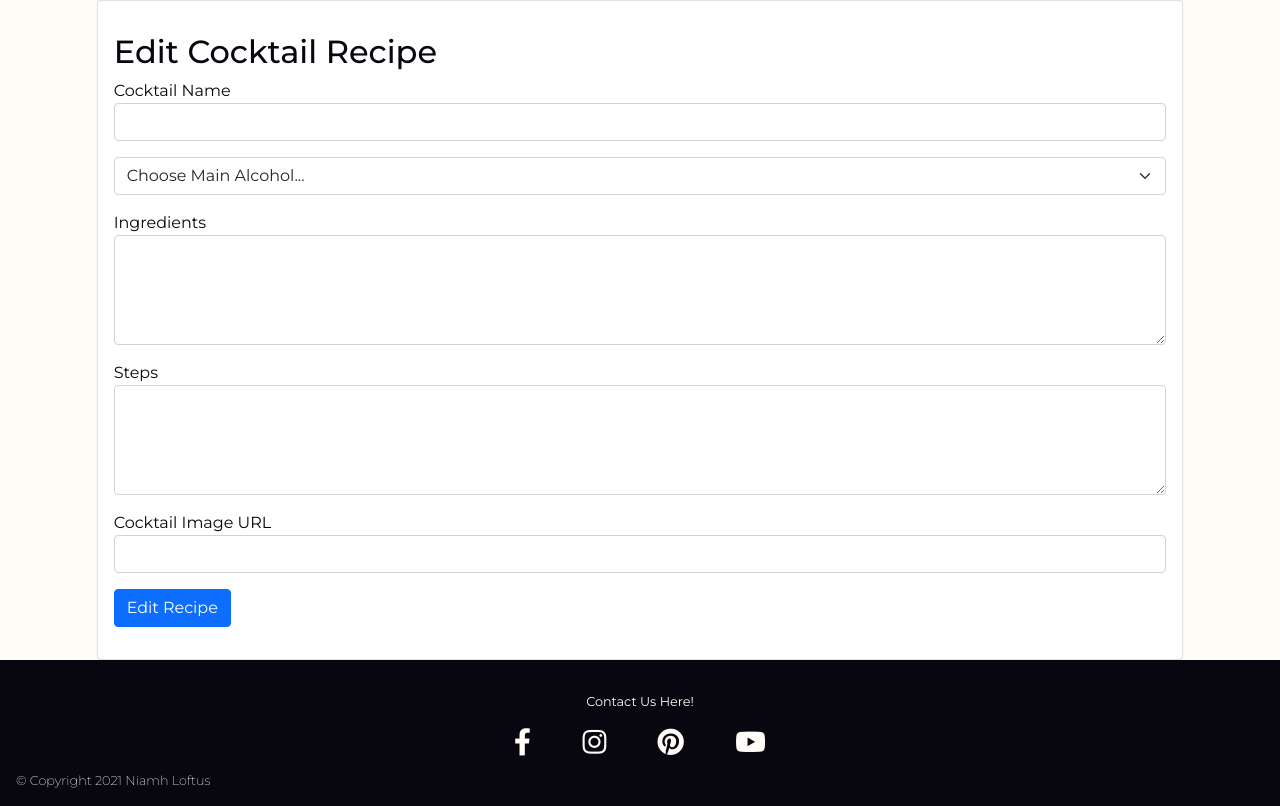
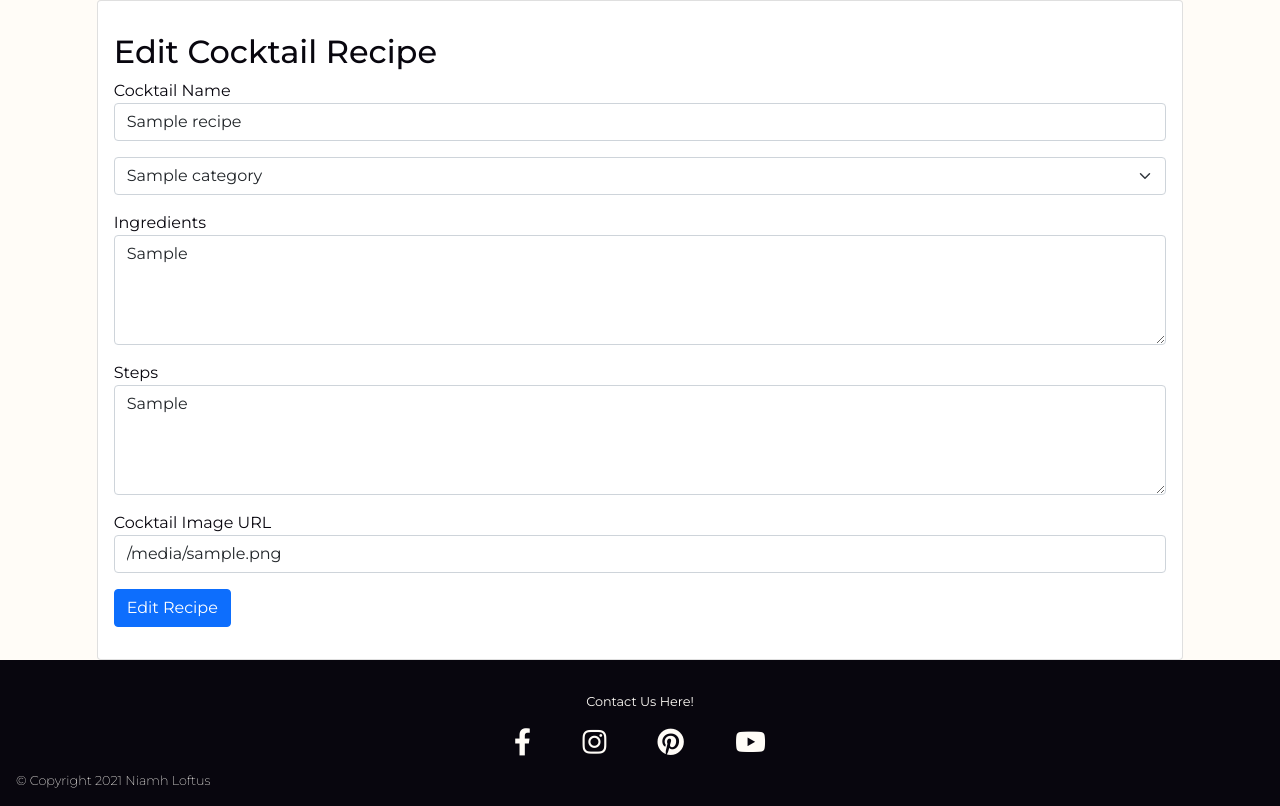
Before and after one commit to LoftusN13/ms3-pickyourpoison, a Flask app: template templates/edit_cocktail.html in a window 1280 px wide. Shown: the part 117-923 px from the top of the page. Run offline with Flask 2, Linux system fonts and the light colour scheme; the template is opened without the code that fills it: most values are stand-ins (such as "Sample title", 1, 10 or a date in 2020); some libraries are stand-ins or nearby versions.

Commit message:
pull recipe data from db and display in Edit Cocktail form

```diff
--- a/templates/edit_cocktail.html
+++ b/templates/edit_cocktail.html
@@ -1,6 +1,6 @@
 {% extends "base.html" %}
 {% block content %}
-        <!-- NEW COCKTAIL CARD PANEL -->
+        <!-- EDIT COCKTAIL CARD PANEL -->
         <div class="row justify-content-center">
             <div class="card col-10">
                 <div class="card-body">
@@ -10,15 +10,20 @@
                         <div class="mb-3">
                             <label for="cocktail_name">Cocktail Name</label>
                             <input type="text" class="form-control" name="cocktail_name" id="cocktail_name"
-                            minlength="3" maxlength="30" required>
+                            minlength="3" maxlength="30" value="{{ recipe.cocktail_name }}" required>
                         </div>
 
                         <!-- choose main alcohol selection menu -->
                         <div class="mb-3">
                             <select class="form-select" name="category_name" id="category_name" aria-label="Main Alcohol Selection" required>
-                                <option value="" selected disabled>Choose Main Alcohol...</option>
+                                <option value="" disabled>Choose Main Alcohol...</option>
                                 {% for category in categories %}
-                                    <option value="{{ category.category_name }}">{{ category.category_name }}</option>
+                                    <!-- checks and shows which option was originally chosen for this recipe -->
+                                    {% if category.category_name == recipe.category_name %}
+                                        <option value="{{ category.category_name }}" selected>{{ category.category_name }}</option>
+                                    {% else %}
+                                        <option value="{{ category.category_name }}">{{ category.category_name }}</option>
+                                    {% endif %}
                                 {% endfor %}
                             </select>
                         </div>
@@ -27,22 +32,25 @@
                         <div class="mb-3">
                             <label for="cocktail_ingredients">Ingredients</label><br>
                             <textarea name="cocktail_ingredients" id="cocktail_ingredients" class="form-control"
-                            rows="4" required></textarea>
+                            rows="4" required>{{ recipe.cocktail_ingredients }}</textarea>
                         </div>
 
                         <!-- steps text area -->
                         <div class="mb-3">
                             <label for="cocktail_steps">Steps</label><br>
-                            <textarea name="cocktail_steps" id="cocktail_steps" class="form-control" rows="4" required></textarea>
+                            <textarea name="cocktail_steps" id="cocktail_steps" class="form-control" rows="4" required>
+                                {{- recipe.cocktail_steps -}}
+                            </textarea>
                         </div>
 
                         <!-- cocktail imgage url input -->
                         <div class="mb-3">
                             <label for="cocktail_image">Cocktail Image URL</label>
-                            <input type="text" class="form-control" name="cocktail_image" id="cocktail_image" required>
+                            <input type="text" class="form-control" name="cocktail_image" id="cocktail_image"
+                            value="{{ recipe.cocktail_image }}" required>
                         </div>
 
-                        <!-- new cocktail recipe submit button -->
+                        <!-- edit cocktail recipe submit button -->
                         <button type="submit" class="btn btn-primary">Edit Recipe</button>
                     </form>
                 </div>
```
